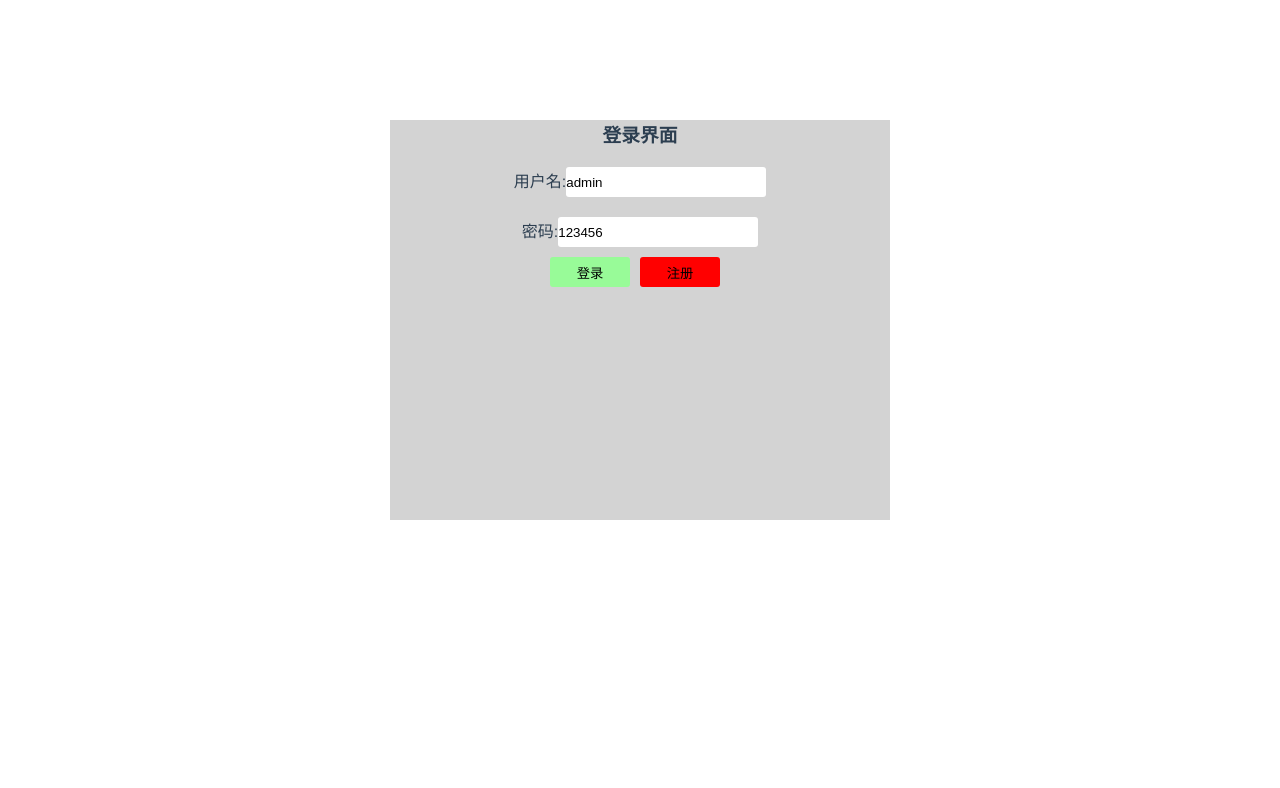
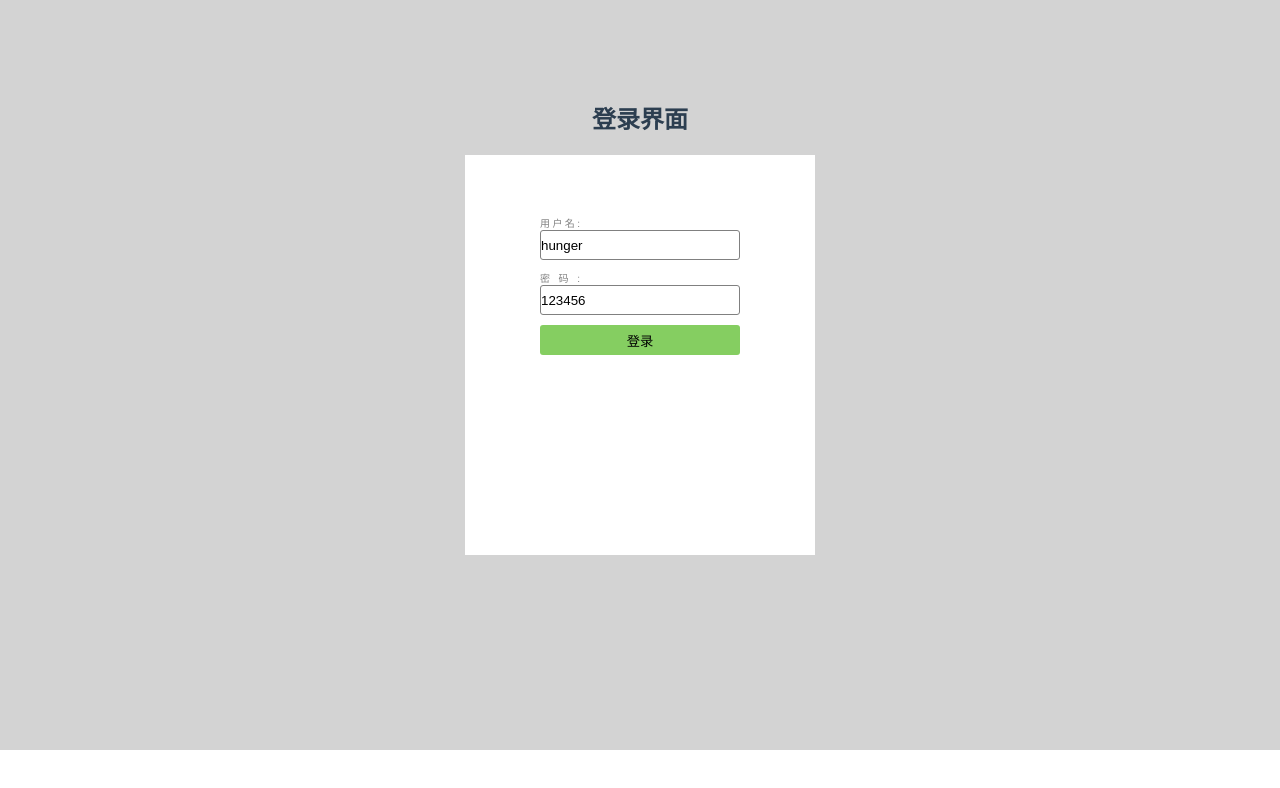
Before and after one commit to chenguocan/Note, a Vue app: page /login in a window 1280 px wide. Shown: the top 788 px of the page. Built offline with nearby package versions, Linux system fonts and the light colour scheme.

Commit message:
基本页面完成

```diff
--- a/src/main.js
+++ b/src/main.js
@@ -6,9 +6,9 @@ import store from './store'
 import axios from 'axios'
 import VueAxios from 'vue-axios'
 Vue.config.productionTip = false
-axios.defaults.baseURL = '//note-server.hunger-valley.com';
+axios.defaults.baseURL = 'http://note-server.hunger-valley.com';
+axios.defaults.withCredentials = true;
 axios.defaults.headers.post['Content-Type'] = 'application/www-form-urlencoded';
-axios.defaults.withCredentials = true;
 Vue.use(VueAxios, axios)
 new Vue({
   router,
--- a/src/views/Login.vue
+++ b/src/views/Login.vue
@@ -1,35 +1,35 @@
 <template>
+  <div class="loginInterface">
+    <h2>登录界面</h2>
     <div class="loginBox">
-    <h3>登录界面</h3>
       <form method="post" class="formBox">
-      <label>用户名:<input type="text" class="username" v-model="username"/></label>
-      <label>密码:<input type="text" class="password" v-model="password"/></label>
-      <div class="buttonBox">
+        <label class="mark">用户名:</label><input class="username" type="text" v-model="username"/>
+        <label class="mark">密码:</label><input type="text" class="password" v-model="password"/>
         <button class="buttons login" @click="login($event)">登录</button>
-        <button class="buttons signin">注册</button>
+      </form>
     </div>
-    </form>
   </div>
 </template>
 
 <script>
+
 export default {
   name: 'Login',
   data() {
     return {
-      username: 'admin',
+      username: 'hunger',
       password: '123456',
     }
   },
   methods: {
     async login(e) {
       e.preventDefault();
-      //const message = {username: this.username, password: this.password};
       const res = await this.$http.post("/auth/login",
-        {username:'hunger',password:"123456"}
+          {username: 'hunger', password: "123456"}
       );
-      console.log(res);
-
+      if(res.status===200){
+        await this.$router.push("/home");
+      }
     }
   }
 };
@@ -38,49 +38,56 @@ export default {
 <style lang="scss" scoped>
 @import "~@/assets/styles/valiable.scss";
 
+.loginInterface {
+  background: $line-color;
+  min-height: 750px;
+  h2 {
+    transform: translateY(100px);
+  }
   .loginBox {
+    background: white;
     min-height: 400px;
-  max-width: 500px;
+    max-width: 350px;
     margin-right: auto;
     margin-left: auto;
-  background: $line-color;
     transform: translateY(30%);
     display: flex;
     flex-direction: column;
-  align-items: center;
-
     .formBox {
       display: flex;
       flex-direction: column;
-
+      align-items: center;
+      margin-top: 50px;
+      .mark{
+        color:gray;
+        width: 40px;
+        transform: translateX(-80px);
+        margin-top:10px;
+        font-size: 10px;
+        text-align: left;
+        text-align-last: justify;
+      }
       .username, .password {
-      margin-top: 20px;
+        border:1px solid gray;
         border-radius: 3px;
         width: 200px;
         height: 30px;
         background: white;
       }
-
-    .buttonBox {
+        .buttons {
           margin-top: 10px;
-
-      .buttons {
-        width: 80px;
+          width: 200px;
           height: 30px;
           border-radius: 3px;
-        margin-right: 10px;
-
           &.login {
-          background: palegreen;
+            background: rgb(133, 206, 97);
           }
 
-        &.signin {
+          &.signup {
             background: red;
           }
       }
     }
-
   }
-
 }
 </style>
```
Also changed, not shown: src/helpers/request.js (deleted, +0 -31 lines). Lines whose indentation alone changed are shown as unchanged.
